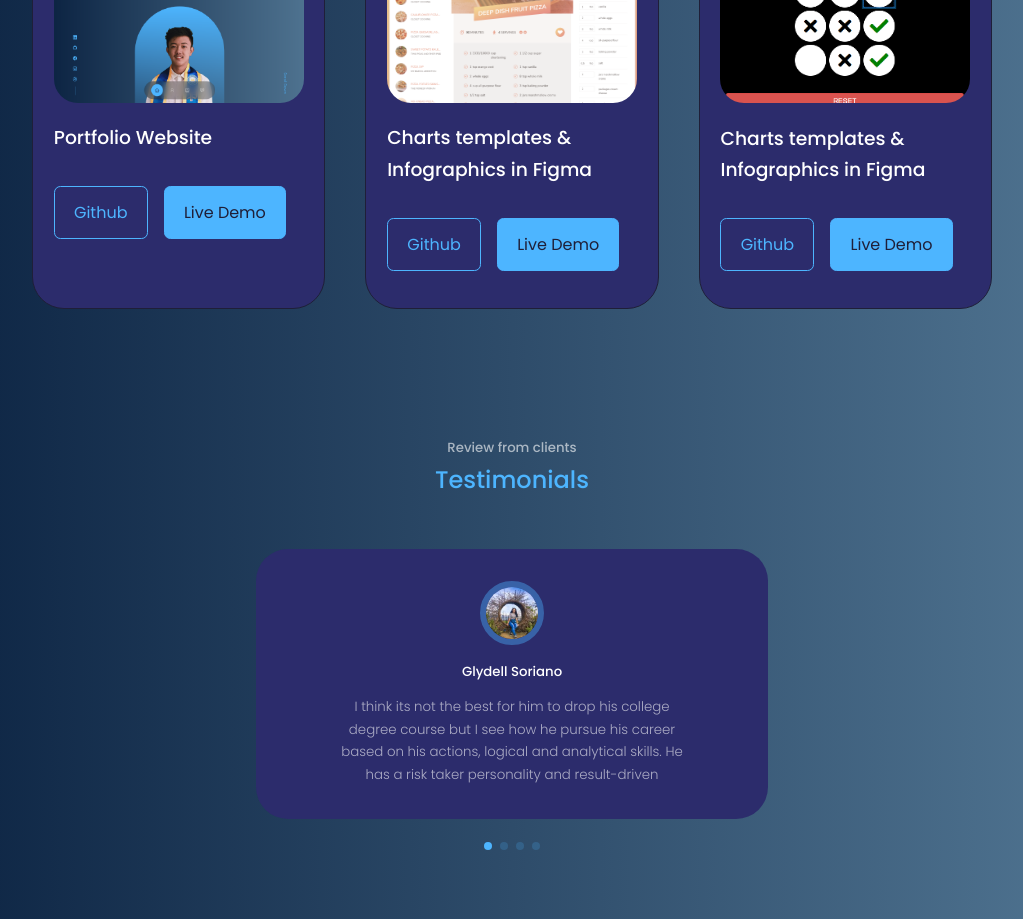
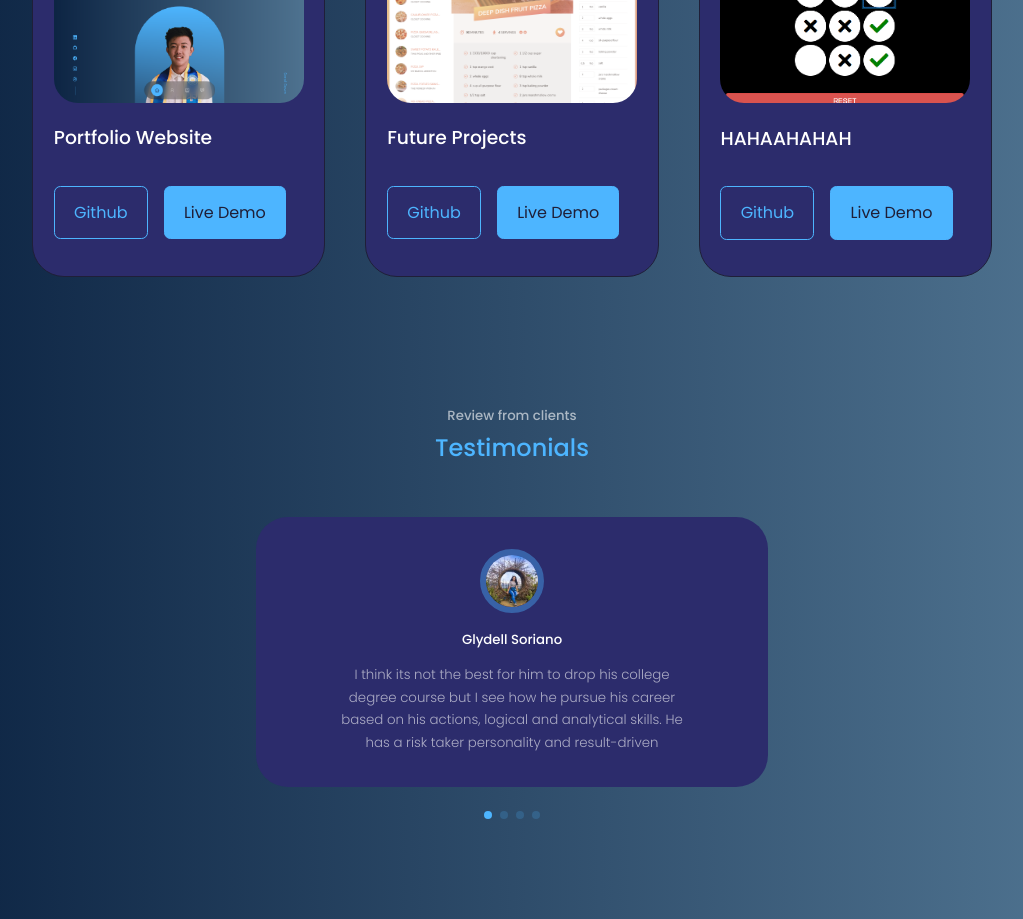
Before and after one commit to Mac-Jones/react-portfolio-website-mj, a React (Create React App) app: page / in a window 1280 px wide. Shown: the part 2960-3879 px from the top of the page, without its empty margins (128-1151 px from the left). Built offline with nearby package versions, Linux system fonts and the light colour scheme; a web font is replaced by a local one.

Commit message:
revise something

```diff
--- a/src/components/portfolio/portfolio-data.js
+++ b/src/components/portfolio/portfolio-data.js
@@ -37,14 +37,14 @@ export const portfolioData = [
 	{
 		id: 5,
 		image: IMG5,
-		title: 'Charts templates & Infographics in Figma',
+		title: 'Future Projects',
 		github: 'https://github.com',
 		demo: 'https://dribbble.com/shots/16541289-Orion-UI-kit-Charts-templates-infographics-in-Figma',
 	},
 	{
 		id: 6,
 		image: IMG6,
-		title: 'Charts templates & Infographics in Figma',
+		title: 'HAHAAHAHAH',
 		github: 'https://github.com',
 		demo: 'https://dribbble.com/shots/15887665-Orion-UI-kit-Charts-templates-infographics-in-Figma',
 	},
```
